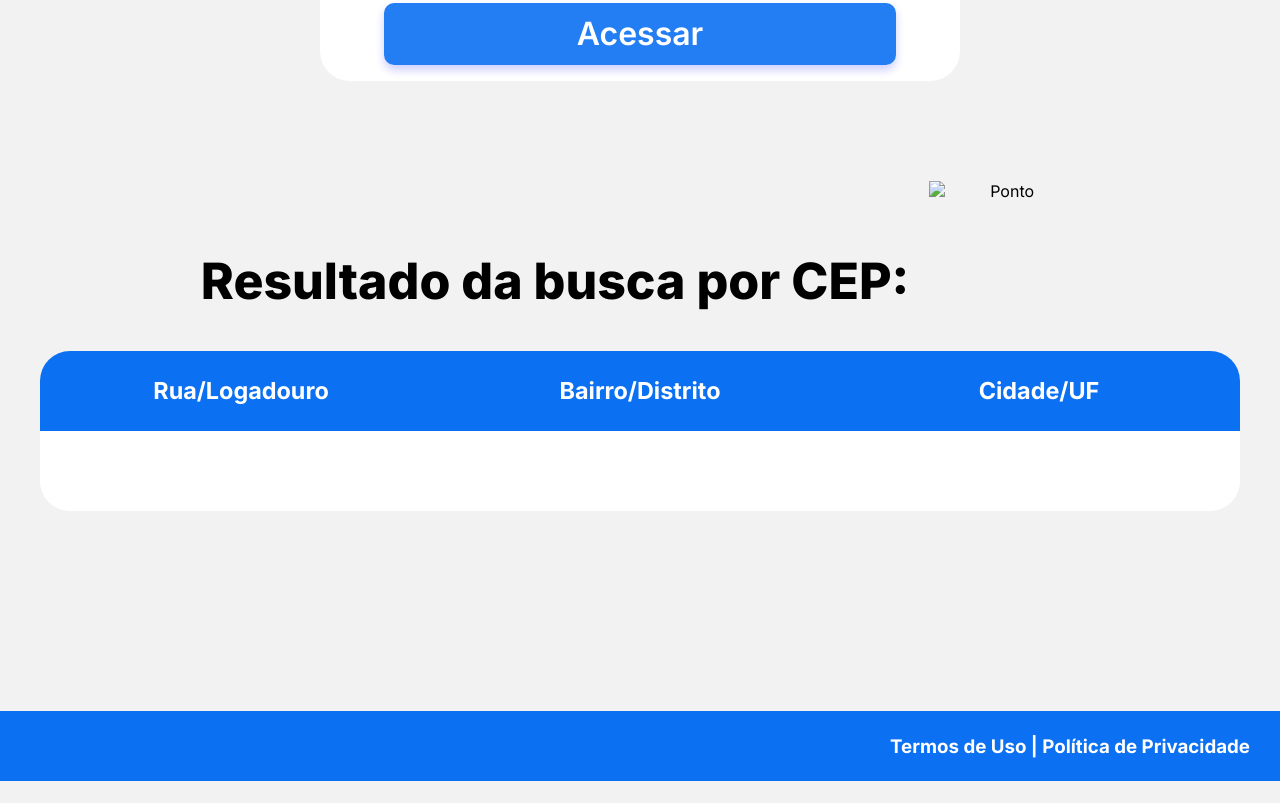
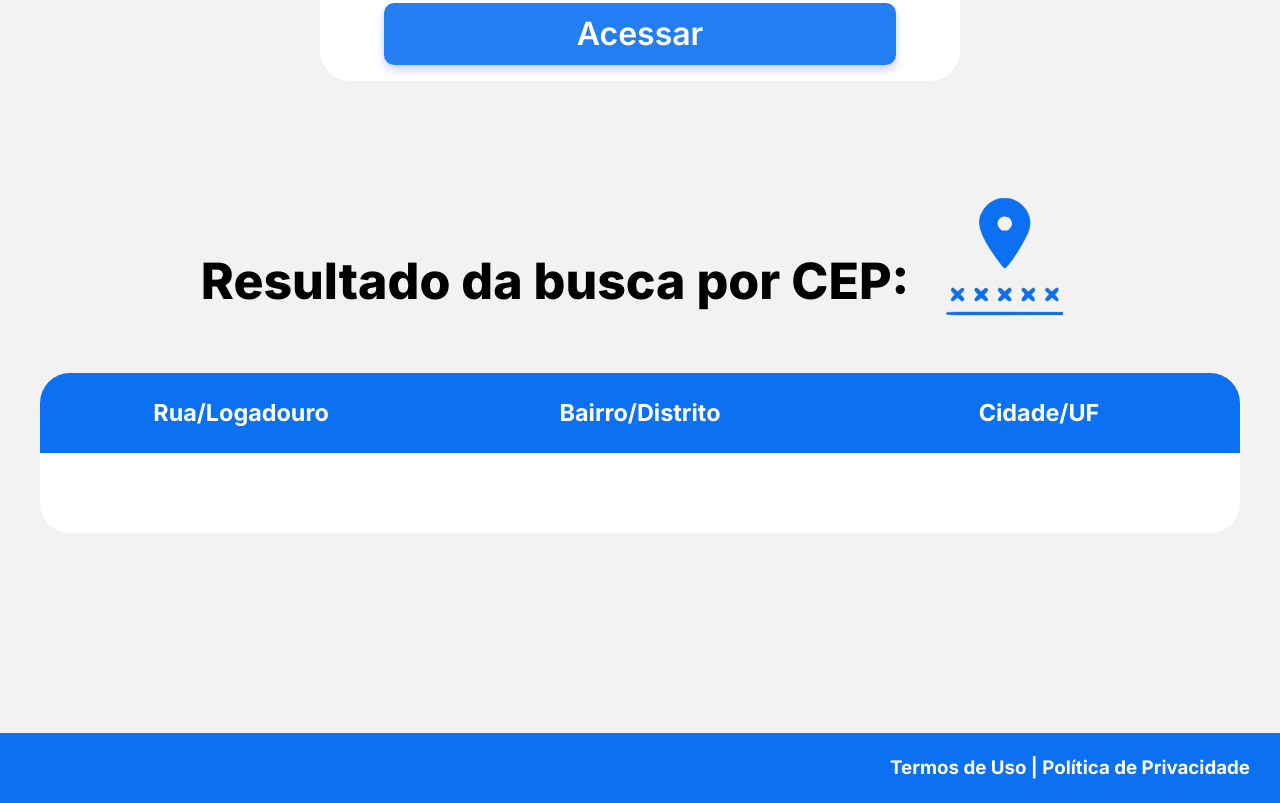
Before and after one commit to Jmkoygg/Trabalho-UFC-ICC, a plain HTML site: page index.html in a window 1280 px wide. Shown: the part 1158-1961 px from the top of the page. Before the commit the page ends 1939 px from the top, so only its background shows below. Drawn offline with Linux system fonts and the light colour scheme; the site is published under a folder, as on GitHub Pages, so addresses that start at the root find nothing.

Commit message:
Update index.html

```diff
--- a/index.html
+++ b/index.html
@@ -48,7 +48,7 @@
     <section id="resultado">
         <div class="separa"></div>
         <div class="cep" id="cep">
-            <div id="title"><h2>Resultado da busca por CEP:</h2><img width="150px" src="/imgs/Loc.png" alt="Ponto"></div>
+            <div id="title"><h2>Resultado da busca por CEP:</h2><img width="150px" src="imgs/Loc.png" alt="Ponto"></div>
             <div class="resultadocep">
             <div id="blueside">
             <h3>Rua/Logadouro</h3>
```
